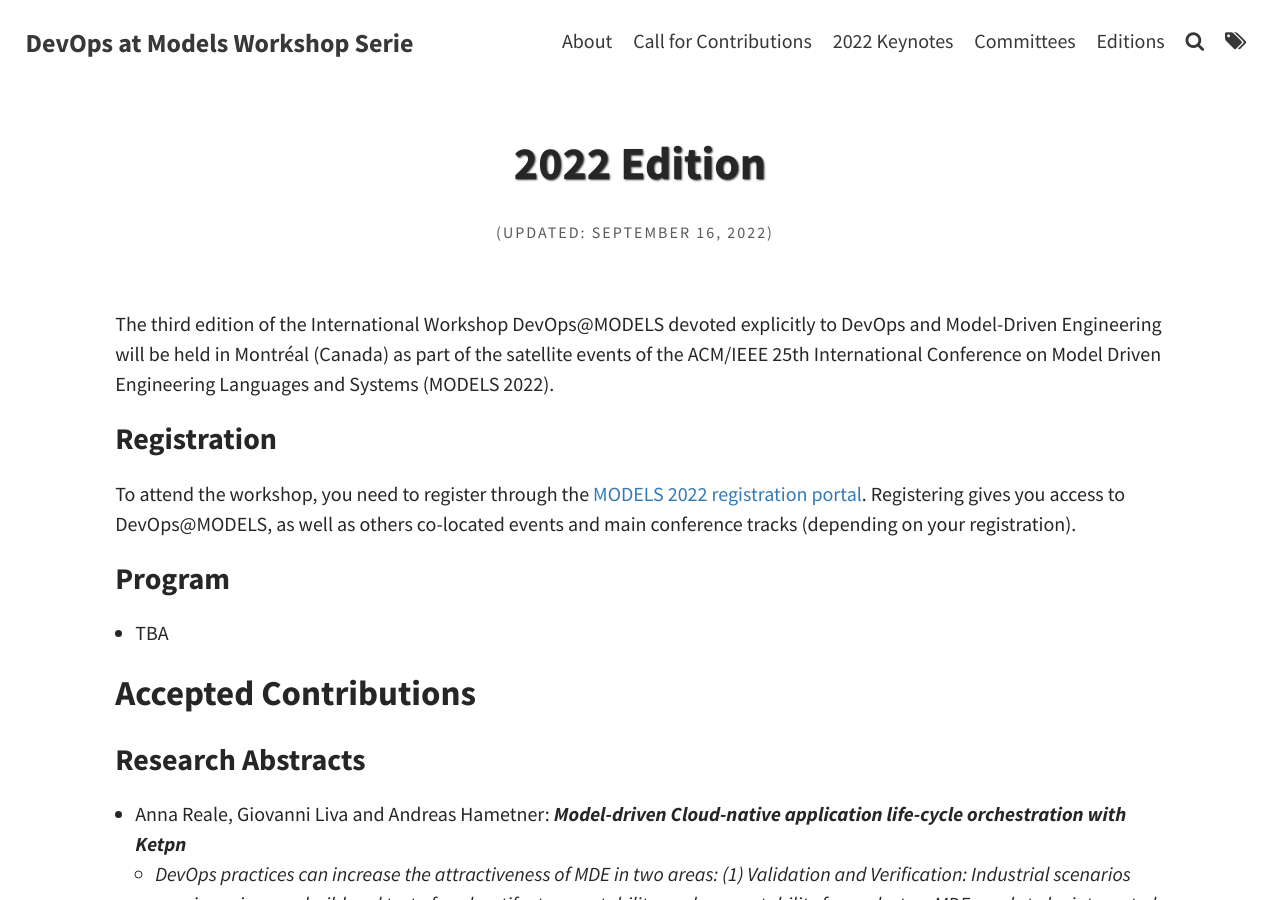
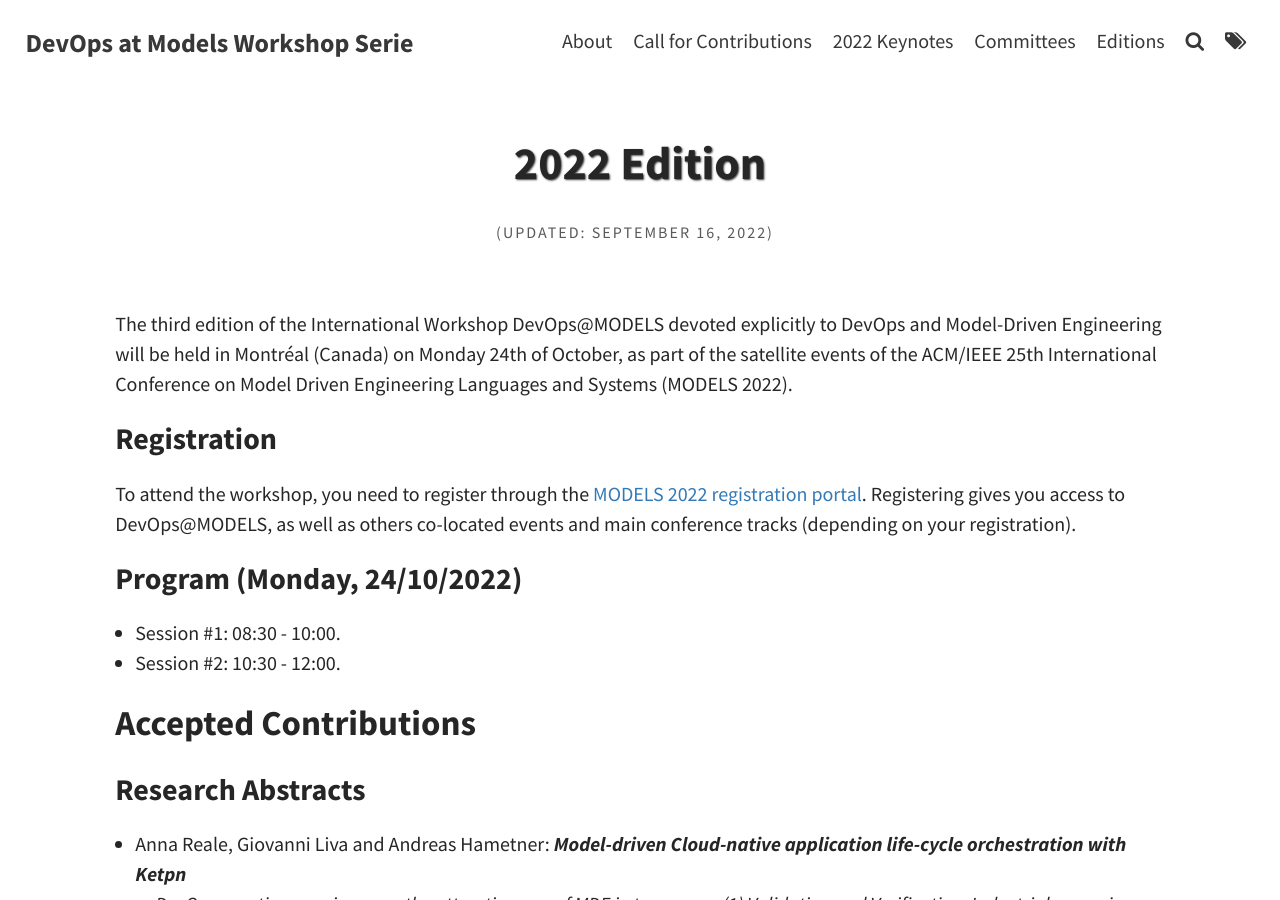
Before and after one commit to ace-design/devops-at-models, a Jekyll site: the page built from _posts/2022-09-16-Montreal.md, in a window 1280 px wide and 900 px high. Built offline with Jekyll 4.4.1, drawn with Linux system fonts in a browser that asks for light colours.

Commit message:
2022 edition date

```diff
--- a/_posts/2022-09-16-Montreal.md
+++ b/_posts/2022-09-16-Montreal.md
@@ -5,7 +5,7 @@ tags: [edition]
 excerpt_separator: <!--more-->
 ---
 
-The third edition of the International Workshop DevOps@MODELS devoted explicitly to DevOps and Model-Driven Engineering will be held in Montréal (Canada) as part of the satellite events of the ACM/IEEE 25th International Conference on Model Driven Engineering Languages and Systems (MODELS 2022).
+The third edition of the International Workshop DevOps@MODELS devoted explicitly to DevOps and Model-Driven Engineering will be held in Montréal (Canada) on Monday 24th of October, as part of the satellite events of the ACM/IEEE 25th International Conference on Model Driven Engineering Languages and Systems (MODELS 2022).
 
 <!--more-->
 
@@ -13,9 +13,10 @@ The third edition of the International Workshop DevOps@MODELS devoted explicitly
 
 To attend the workshop, you need to register through the [MODELS 2022 registration portal](https://conf.researchr.org/attending/models-2022/registration). Registering gives you access to DevOps@MODELS, as well as others co-located events and main conference tracks (depending on your registration).
 
-### Program
+### Program (Monday, 24/10/2022)
 
-  - TBA
+  - Session #1: 08:30 - 10:00.
+  - Session #2: 10:30 - 12:00.
 
 ## Accepted Contributions
 
```
Also changed, not shown: _posts/2022-09-15-2022annoucement.md (+1 -1 lines).
